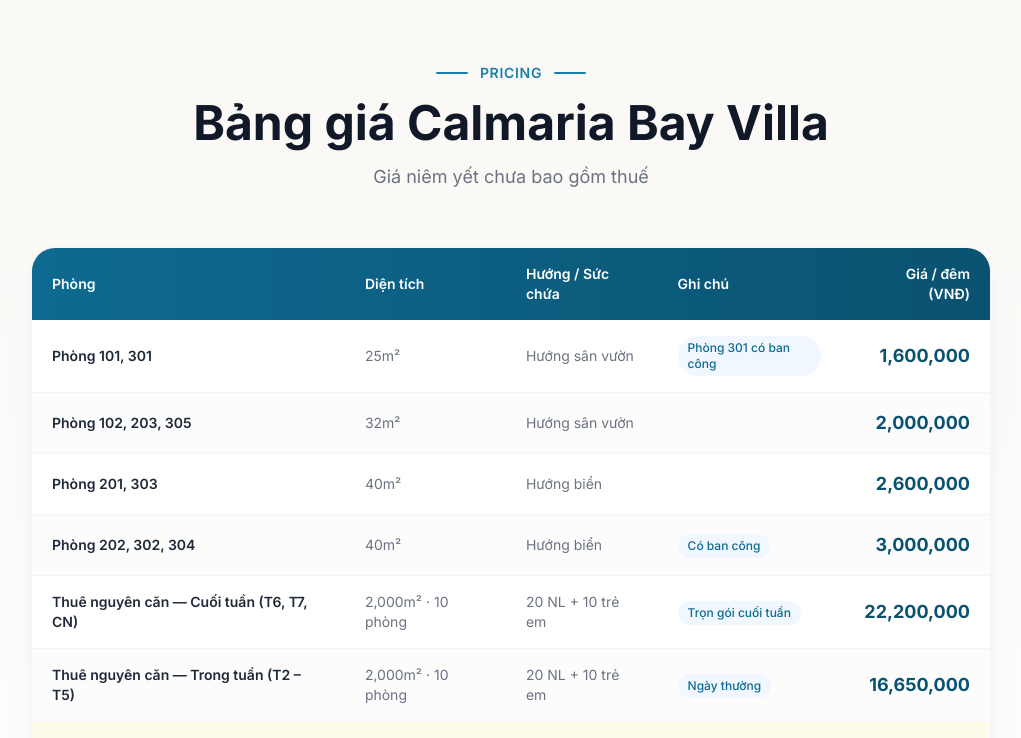
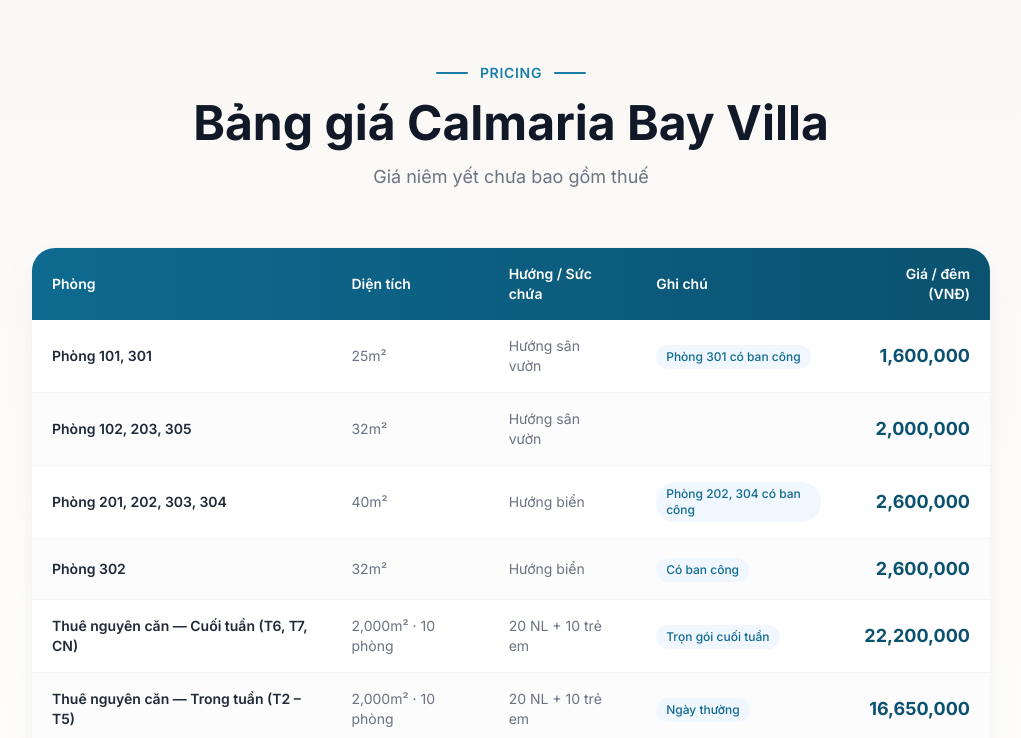
Before and after one commit to namth1793/calmaria_bay_villa, a Next.js app in the folder frontend/: page / in a window 1280 px wide. Shown: the part 3301-4039 px from the top of the page, without its empty margins (129-1150 px from the left). Built offline with nearby package versions, Linux system fonts and the light colour scheme.

Commit message:
update ui

```diff
--- a/frontend/src/components/PriceTable.js
+++ b/frontend/src/components/PriceTable.js
@@ -6,8 +6,8 @@
   vi: [
     { rooms: 'Phòng 101, 301', area: '25m²', view: 'Hướng sân vườn', note: 'Phòng 301 có ban công', price: '1,600,000', highlight: false },
     { rooms: 'Phòng 102, 203, 305', area: '32m²', view: 'Hướng sân vườn', note: '', price: '2,000,000', highlight: false },
-    { rooms: 'Phòng 201, 303', area: '40m²', view: 'Hướng biển', note: '', price: '2,600,000', highlight: false },
-    { rooms: 'Phòng 202, 302, 304', area: '40m²', view: 'Hướng biển', note: 'Có ban công', price: '3,000,000', highlight: false },
+    { rooms: 'Phòng 201, 202, 303, 304', area: '40m²', view: 'Hướng biển', note: 'Phòng 202, 304 có ban công', price: '2,600,000', highlight: false },
+    { rooms: 'Phòng 302', area: '32m²', view: 'Hướng biển', note: 'Có ban công', price: '2,600,000', highlight: false },
     { rooms: 'Thuê nguyên căn — Cuối tuần (T6, T7, CN)', area: '2,000m² · 10 phòng', view: '20 NL + 10 trẻ em', note: 'Trọn gói cuối tuần', price: '22,200,000', highlight: false },
     { rooms: 'Thuê nguyên căn — Trong tuần (T2 – T5)', area: '2,000m² · 10 phòng', view: '20 NL + 10 trẻ em', note: 'Ngày thường', price: '16,650,000', highlight: false },
     { rooms: '🎉 Nguyên căn — Ngày lễ lớn (30/4, 1/5, 2/9)', area: '2,000m² · 10 phòng', view: '20 NL + 10 trẻ em', note: 'Lễ đặc biệt', price: '30,200,000', highlight: true },
@@ -15,8 +15,8 @@
   en: [
     { rooms: 'Room 101, 301', area: '25m²', view: 'Garden View', note: 'Room 301 has balcony', price: '1,600,000', highlight: false },
     { rooms: 'Room 102, 203, 305', area: '32m²', view: 'Garden View', note: '', price: '2,000,000', highlight: false },
-    { rooms: 'Room 201, 303', area: '40m²', view: 'Sea View', note: '', price: '2,600,000', highlight: false },
-    { rooms: 'Room 202, 302, 304', area: '40m²', view: 'Sea View', note: 'With balcony', price: '3,000,000', highlight: false },
+    { rooms: 'Room 201, 202, 303, 304', area: '40m²', view: 'Sea View', note: 'Rooms 202, 304 have balcony', price: '2,600,000', highlight: false },
+    { rooms: 'Room 302', area: '32m²', view: 'Sea View', note: 'With balcony', price: '2,600,000', highlight: false },
     { rooms: 'Full Villa — Weekend (Fri, Sat, Sun)', area: '2,000m² · 10 rooms', view: '20 Adults + 10 Children', note: 'Weekend package', price: '22,200,000', highlight: false },
     { rooms: 'Full Villa — Weekday (Mon – Thu)', area: '2,000m² · 10 rooms', view: '20 Adults + 10 Children', note: 'Weekday rate', price: '16,650,000', highlight: false },
     { rooms: '🎉 Full Villa — Public Holidays (Apr 30, May 1, Sep 2)', area: '2,000m² · 10 rooms', view: '20 Adults + 10 Children', note: 'Holiday special', price: '30,200,000', highlight: true },
--- a/frontend/src/data/rooms.js
+++ b/frontend/src/data/rooms.js
@@ -253,7 +253,7 @@
     beds: 1,
     bedrooms: 1,
     bathrooms: 1,
-    price: 3000000,
+    price: 2600000,
     view: 'Hướng biển',
     balcony: true,
     address: '05BT Calmaria Bay Villa, Cảng Quốc Tế Tuần Châu, Hạ Long, Quảng Ninh',
@@ -283,13 +283,13 @@
   {
     id: 9,
     name: 'Phòng 302',
-    fullName: 'Phòng 302 – Deluxe Sea View + Ban công | 40m²',
-    size: '40m²',
+    fullName: 'Phòng 302 – Deluxe Sea View + Ban công | 32m²',
+    size: '32m²',
     guests: 2,
     beds: 1,
     bedrooms: 1,
     bathrooms: 1,
-    price: 3000000,
+    price: 2600000,
     view: 'Hướng biển',
     balcony: true,
     address: '05BT Calmaria Bay Villa, Cảng Quốc Tế Tuần Châu, Hạ Long, Quảng Ninh',
@@ -298,7 +298,7 @@
       '/assets/P302/DSC_5141-HDR.jpg',
       '/assets/P302/DSC_5150-HDR.jpg',
     ],
-    about: `Phòng 302 là phòng Deluxe Premium rộng 40m² hướng biển có ban công tại tầng 3. Vị trí tầng cao cùng ban công riêng mang lại tầm nhìn panorama ra vịnh Hạ Long.\n\nĐiểm nổi bật:\n- Tầng 3, tầm nhìn biển cao và rộng nhất\n- Ban công riêng hướng biển – không gian ngoài trời lý tưởng\n- View panorama vịnh Hạ Long từ ban công\n- Bãi biển riêng chỉ cách 30m\n\nPhù hợp cho 2 người lớn và 1 trẻ em dưới 7 tuổi.`,
+    about: `Phòng 302 là phòng Deluxe rộng 32m² hướng biển có ban công tại tầng 3. Vị trí tầng cao cùng ban công riêng mang lại tầm nhìn panorama ra vịnh Hạ Long.\n\nĐiểm nổi bật:\n- Tầng 3, tầm nhìn biển cao và rộng nhất\n- Ban công riêng hướng biển – không gian ngoài trời lý tưởng\n- View panorama vịnh Hạ Long từ ban công\n- Bãi biển riêng chỉ cách 30m\n\nPhù hợp cho 2 người lớn và 1 trẻ em dưới 7 tuổi.`,
     bedrooms_detail: [
       { name: 'Phòng ngủ', type: 'King bed x 1' },
     ],
@@ -324,7 +324,7 @@
     beds: 1,
     bedrooms: 1,
     bathrooms: 1,
-    price: 3000000,
+    price: 2600000,
     view: 'Hướng biển',
     balcony: true,
     address: '05BT Calmaria Bay Villa, Cảng Quốc Tế Tuần Châu, Hạ Long, Quảng Ninh',
```
